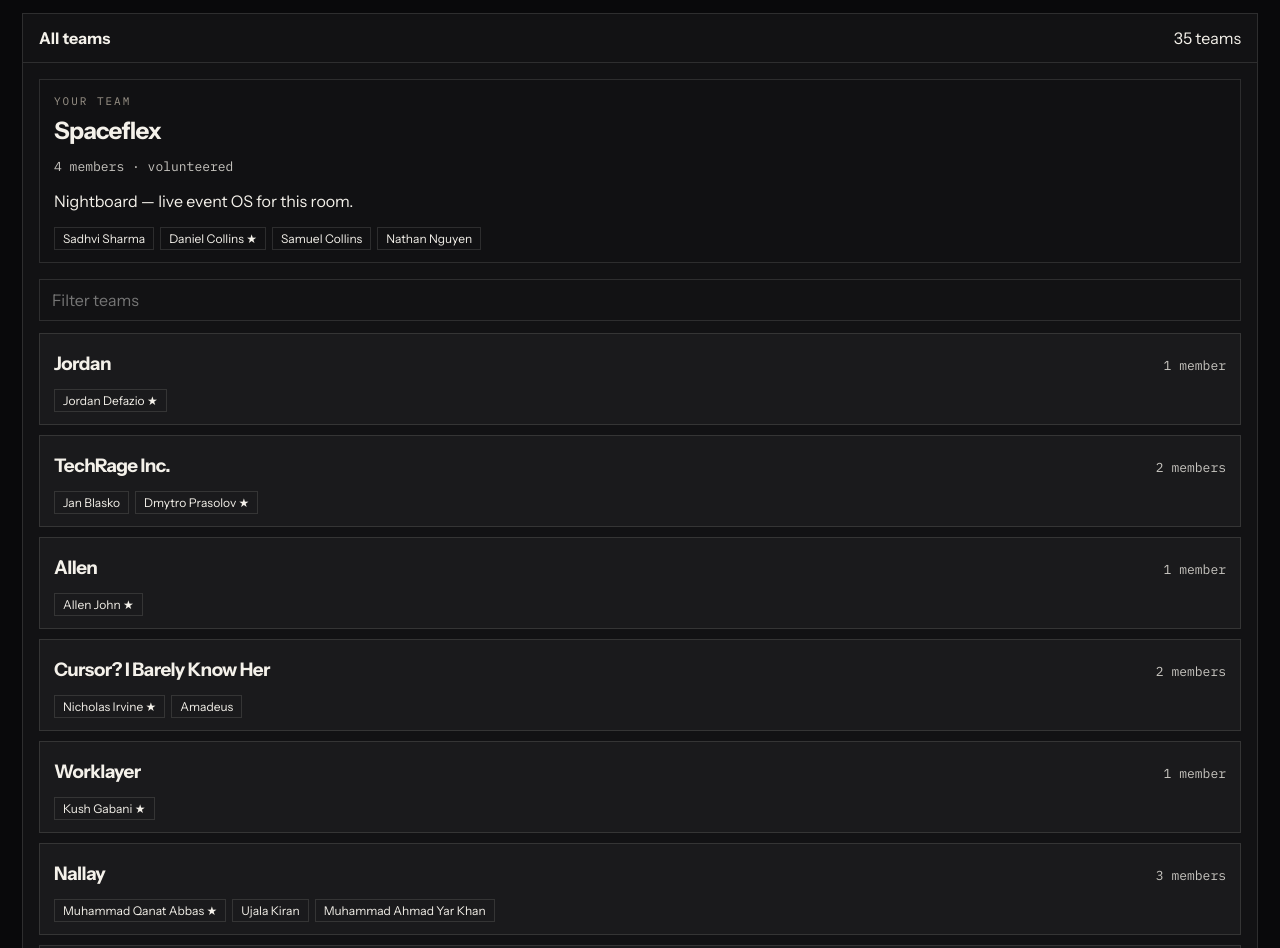
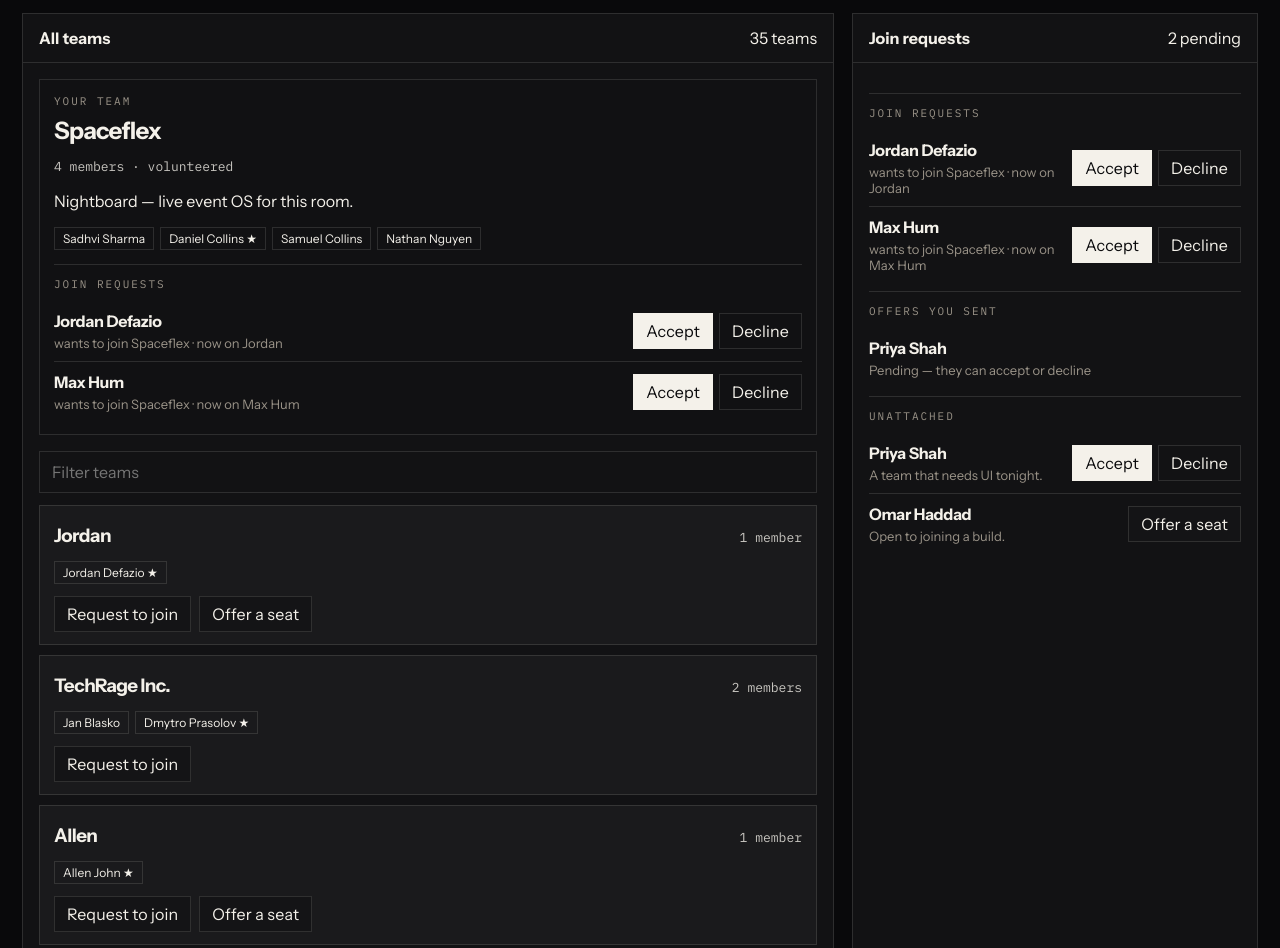
Before and after one commit to saxcoll/nightboard, a plain HTML site: page index.html in a window 1280 px wide. Shown: the part 653-1601 px from the top of the page. Drawn offline with Linux system fonts and the light colour scheme.

Commit message:
Wire join requests, chat, and hub people into the live floor.
Adds join inbox styling and seeds people looking for teammates so the hackathon view is complete.

Co-authored-by: Cursor <cursoragent@cursor.com>

```diff
--- /dev/null
+++ b/css/joins.css
@@ -0,0 +1,133 @@
+/* Join requests / offers — dark, near-black. Scoped so floor packing stays untouched. */
+
+.join-inbox {
+  margin-top: 14px;
+  padding-top: 12px;
+  border-top: 1px solid var(--rule, rgba(244, 241, 234, 0.12));
+}
+
+.join-inbox + .join-inbox {
+  margin-top: 8px;
+}
+
+.join-kicker {
+  font-family: "IBM Plex Mono", monospace;
+  font-size: 11px;
+  letter-spacing: 0.18em;
+  text-transform: uppercase;
+  color: var(--muted, #9a9388);
+  margin: 0 0 10px;
+}
+
+.join-muted {
+  margin: 4px 0 0;
+  color: var(--muted, #9a9388);
+  font-size: 13px;
+}
+
+.join-row {
+  display: grid;
+  grid-template-columns: 1fr auto;
+  gap: 10px 12px;
+  align-items: center;
+  padding: 10px 0;
+  border-bottom: 1px solid var(--rule, rgba(244, 241, 234, 0.12));
+}
+
+.join-row:last-child {
+  border-bottom: 0;
+}
+
+.join-row-copy strong {
+  display: block;
+  letter-spacing: -0.02em;
+}
+
+.join-row-actions {
+  display: flex;
+  flex-wrap: wrap;
+  gap: 6px;
+  justify-content: flex-end;
+}
+
+.join-actions {
+  display: flex;
+  flex-wrap: wrap;
+  gap: 8px;
+  align-items: center;
+  margin-top: 12px;
+  cursor: default;
+}
+
+.team-card .join-actions,
+.team-card .join-inbox {
+  cursor: default;
+}
+
+.join-btn {
+  border: 1px solid var(--rule, rgba(244, 241, 234, 0.12));
+  background: #141416;
+  color: var(--ink, #f4f1ea);
+  padding: 7px 12px;
+  cursor: pointer;
+  font: inherit;
+  letter-spacing: 0.01em;
+}
+
+.join-btn:hover:not(:disabled) {
+  border-color: rgba(244, 241, 234, 0.35);
+}
+
+.join-btn:disabled {
+  opacity: 0.4;
+  cursor: default;
+}
+
+.join-btn-accept {
+  background: var(--ink, #f4f1ea);
+  color: var(--paper, #09090b);
+  border-color: var(--ink, #f4f1ea);
+}
+
+.join-btn-decline {
+  background: transparent;
+}
+
+.join-toast {
+  position: fixed;
+  left: 50%;
+  bottom: 28px;
+  transform: translateX(-50%) translateY(12px);
+  z-index: 40;
+  max-width: min(90vw, 420px);
+  padding: 12px 16px;
+  background: #111113;
+  color: #f4f1ea;
+  border: 1px solid rgba(244, 241, 234, 0.18);
+  box-shadow: 0 18px 50px rgba(0, 0, 0, 0.45);
+  opacity: 0;
+  pointer-events: none;
+  transition: opacity 0.2s ease, transform 0.2s ease;
+}
+
+.join-toast[data-show="true"] {
+  opacity: 1;
+  transform: translateX(-50%) translateY(0);
+}
+
+.table .table-n {
+  font-family: "IBM Plex Mono", monospace;
+  font-size: 9px;
+  letter-spacing: 0.04em;
+  opacity: 0.75;
+}
+
+@media (max-width: 900px) {
+  .join-row {
+    grid-template-columns: 1fr;
+  }
+
+  .join-row-actions {
+    justify-content: flex-start;
+  }
+}
--- a/index.html
+++ b/index.html
@@ -5,6 +5,7 @@
     <meta name="viewport" content="width=device-width, initial-scale=1" />
     <title>Nightboard — Cursor Calgary</title>
     <link rel="stylesheet" href="./css/styles.css" />
+    <link rel="stylesheet" href="./css/joins.css" />
   </head>
   <body>
     <div class="app">
@@ -62,6 +63,14 @@
           <div class="panel-body" id="hackathon-body"></div>
         </section>
 
+        <aside class="panel" id="view-joins">
+          <div class="panel-head">
+            <strong>Join requests</strong>
+            <span id="join-inbox-count">pending</span>
+          </div>
+          <div class="panel-body" id="join-inbox-body"></div>
+        </aside>
+
         <section class="panel hidden" id="view-presentations" hidden>
           <div class="panel-head">
             <strong>Presentations</strong>
--- a/js/app.js
+++ b/js/app.js
@@ -1,5 +1,7 @@
 import { announcements, demoQueue, event, hub, people, pizza, rooms, rules, schedule, teams, youAre } from "./data.js";
+import { mountChat, setChatActive } from "./chat.js";
 import { getTeamPulse, mountGithubBot } from "./github.js";
+import { initJoins, paintJoinPanel, paintInbound, paintTeamActions } from "./joins.js";
 import { mountOps } from "./ops.js";
 import { mountPizza } from "./pizza.js";
 
@@ -147,12 +149,16 @@ function renderFloor() {
     btn.type = "button";
     btn.className = mine ? "table table-mine" : "table";
     btn.dataset.teamId = team.id;
-    btn.title = mine ? `${team.name} — your table` : team.name;
+    const n = team.members.length;
+    btn.title = mine
+      ? `${team.name} — your table · ${n} ${n === 1 ? "member" : "members"}`
+      : `${team.name} · ${n} ${n === 1 ? "member" : "members"}`;
     btn.innerHTML = `
       <span class="table-top">
         <div class="meta">
           <span>${label}</span>
           ${mine ? `<span class="you-flag">you</span>` : ""}
+          <span class="table-n">${n}</span>
           <span class="status ${team.status}">${team.status}</span>
         </div>
         <strong>${team.name}</strong>
@@ -199,6 +205,7 @@ function selectTeam(id) {
       ${team.need ? `<p class="need-flag">Open seat: ${team.need}</p>` : `<p>Team is full enough to ship tonight.</p>`}
     </div>
   `;
+  paintTeamActions(document.getElementById("panel-body"), team);
 }
 
 function renderHackathon() {
@@ -228,6 +235,7 @@ function renderHackathon() {
     const line = document.createElement("p");
     line.textContent = mine.oneLiner;
     card.append(kicker, title, meta, line, chips);
+    paintInbound(card, mine.id);
     body.append(card);
   }
 
@@ -283,6 +291,7 @@ function teamCard(team) {
     chips.append(span);
   }
   card.append(head, chips);
+  paintTeamActions(card, team);
   card.addEventListener("click", () => selectTeam(team.id));
   return card;
 }
@@ -350,7 +359,7 @@ function renderRules() {
 }
 
 function setView(view) {
-  document.querySelectorAll('[role="tab"]').forEach((tab) => {
+  document.querySelectorAll('.tabs [role="tab"]').forEach((tab) => {
     tab.setAttribute("aria-selected", tab.dataset.view === view ? "true" : "false");
   });
 
@@ -361,6 +370,7 @@ function setView(view) {
     floor: view === "floor",
     pizza: view === "pizza",
     github: view === "github",
+    chat: view === "chat",
   };
 
   const apply = (id, on) => {
@@ -371,14 +381,18 @@ function setView(view) {
   };
 
   apply("view-hackathon", show.hackathon);
+  apply("view-joins", show.hackathon);
   apply("view-presentations", show.presentations);
   apply("view-rules", show.rules);
   apply("view-floor", show.floor);
   apply("side-panel", show.floor);
   apply("view-pizza", show.pizza);
   apply("view-github", show.github);
+  apply("view-chat", show.chat);
+  setChatActive(show.chat);
 
-  document.querySelector(".layout").style.gridTemplateColumns = show.floor ? "" : "1fr";
+  document.querySelector(".layout").style.gridTemplateColumns =
+    show.floor || show.hackathon ? "" : "1fr";
 
   if (show.floor) {
     requestAnimationFrame(() => {
@@ -434,27 +448,46 @@ function onGithub() {
   if (selectedId) selectTeam(selectedId);
 }
 
+function paintHub() {
+  const present = document.getElementById("present");
+  if (present) present.textContent = `${hub.teams} / ${hub.pool}`;
+}
+
+function onJoins() {
+  paintHub();
+  renderHackathon();
+  renderFloor();
+  renderPresentations();
+  paintJoinPanel(document.getElementById("join-inbox-body"));
+  if (selectedId) selectTeam(selectedId);
+}
+
 document.getElementById("event-title").textContent = `${event.name} — ${event.month}`;
 document.getElementById("venue").textContent = `${event.venue} · ${event.address}`;
-document.getElementById("present").textContent = `${hub.teams} / ${hub.pool}`;
 document.getElementById("hub-label").textContent = "teams · pool in the room";
+
+initJoins({ teams, people, youAre, hub });
+paintHub();
 
 window.addEventListener("nightboard:pizza", onPizza);
 window.addEventListener("nightboard:github", onGithub);
+window.addEventListener("nightboard:joins", onJoins);
 
 mountOps(document.getElementById("ops-root"), { announcements, people, teams, demoQueue });
 mountPizza(document.getElementById("view-pizza"), pizza);
 mountGithubBot(document.getElementById("view-github"), { teams, event });
+mountChat(document.getElementById("view-chat"), { teams, youAre, timezone: event.timezone });
 
 renderFloor();
 renderHackathon();
 renderPresentations();
 renderRules();
+paintJoinPanel(document.getElementById("join-inbox-body"));
 selectTeam(selectedId);
 tick();
 setInterval(tick, 1000);
 setView("hackathon");
 
-document.querySelectorAll('[role="tab"]').forEach((tab) => {
+document.querySelectorAll('.tabs [role="tab"]').forEach((tab) => {
   tab.addEventListener("click", () => setView(tab.dataset.view));
 });
--- a/js/chat.js
+++ b/js/chat.js
@@ -407,8 +407,13 @@ export function mountChat(rootEl, { teams, youAre, timezone } = {}) {
   tz = timezone || "America/Edmonton";
   you = resolveYou(teams, youAre);
   ensureStyles();
-  state = loadState(you) || { ...emptyState(), messages: seedMessages(you) };
-  if (!loadState(you)) saveState();
+  const loaded = loadState(you);
+  if (loaded) {
+    state = loaded;
+  } else {
+    state = { ...emptyState(), messages: seedMessages(you) };
+    saveState();
+  }
   renderShell();
   if (chatVisible) markRead(state.active);
   paint();
--- a/js/data.js
+++ b/js/data.js
@@ -121,4 +121,20 @@ export const teams = [
 
 export const demoQueue = [{ teamId: "spaceflex", minutes: 4 }];
 
-export const people = [];
+/** People not on a team yet — join/offer targets. */
+export const people = [
+  {
+    id: "priya",
+    name: "Priya Shah",
+    role: "Designer",
+    skills: ["figma", "design", "copy"],
+    lookingFor: "A team that needs UI tonight.",
+  },
+  {
+    id: "omar",
+    name: "Omar Haddad",
+    role: "ML",
+    skills: ["python", "ml", "eval"],
+    lookingFor: "Open to joining a build.",
+  },
+];
```
